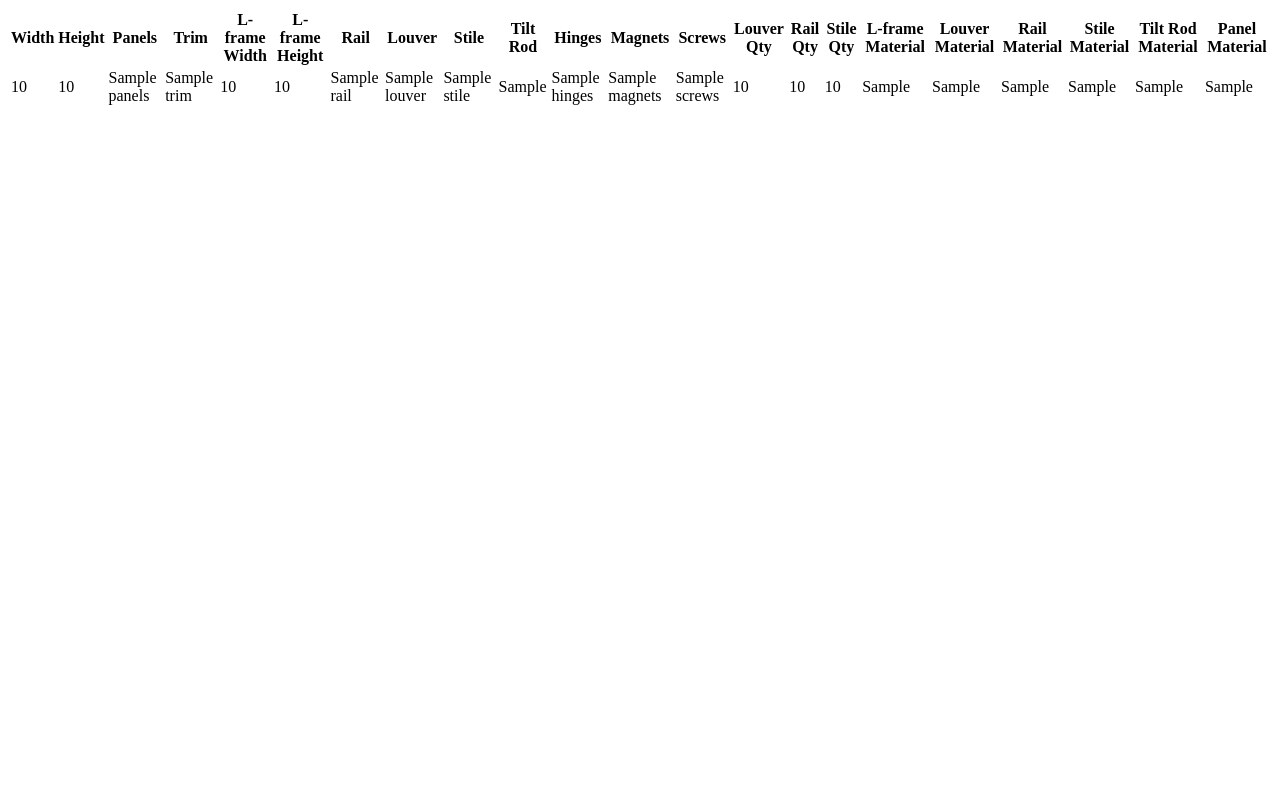
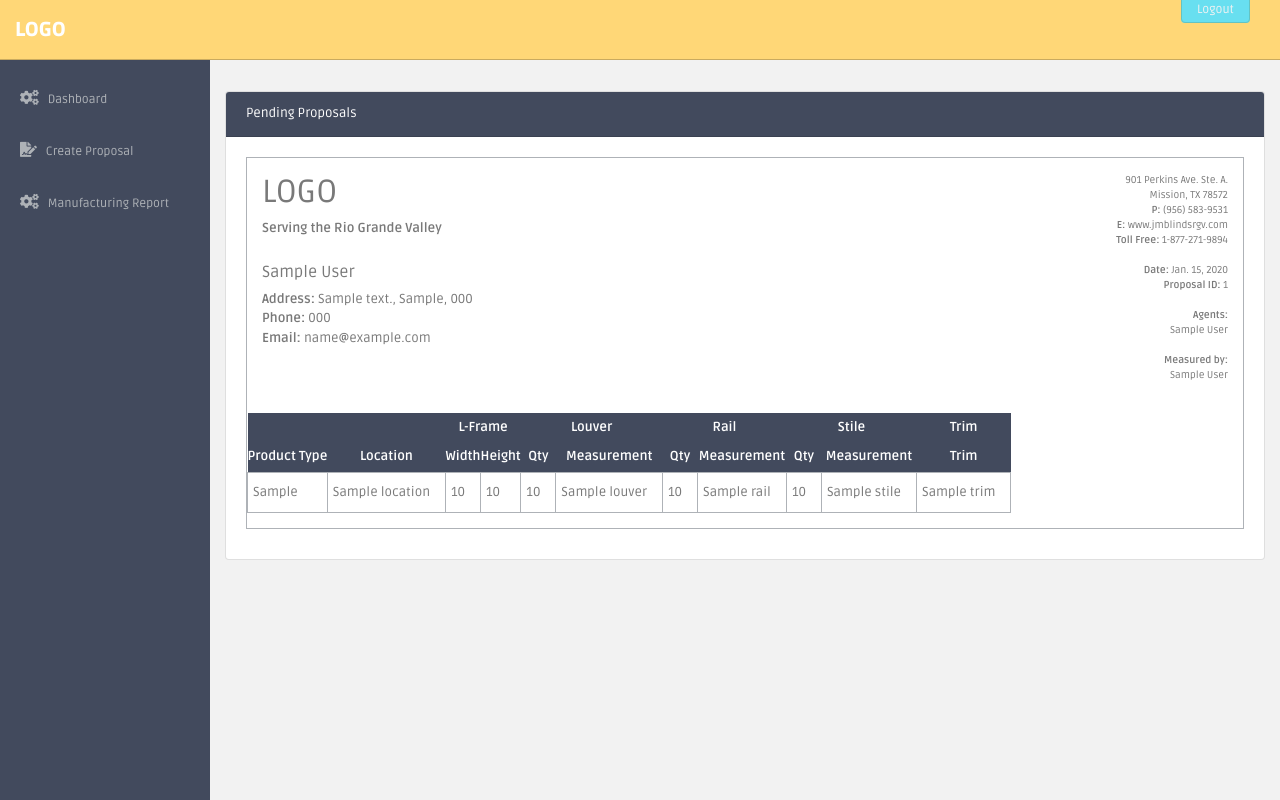
Before and after one commit to gcantu/kaizen, a Django app: template mysite/manufacturing/templates/manufacturing/report.html in a window 1280 px wide. Run offline with Django 3.2, Linux system fonts and the light colour scheme; tables that the repository leaves empty hold one stand-in row (values such as "Sample post"); the template is opened without the code that fills it: values that come from a table or form of the project are taken from there, most other values are stand-ins (such as "Sample title", 1, 10 or a date in 2020); parts of the project's set-up code (start-up, migrations or seed data) failed here and were passed over; some libraries are stand-ins or nearby versions.

Commit message:
update manufacturing report

```diff
--- a/mysite/manufacturing/templates/manufacturing/report.html
+++ b/mysite/manufacturing/templates/manufacturing/report.html
@@ -1,54 +1,64 @@
+{% extends "dashboard/home.html" %}
+{% load static %}
+{% load widget_tweaks %}
+
+{% block title %}Create Proposal{% endblock %}
+
+{% block template_header %}
+  {% include "dashboard/template_header.html" %}
+{% endblock %}
+
+{% block subcontent %}
+  <div class="row mt">
+    {% include "proposal/customer_info.html" %}
+
+    {% include "proposal/proposal_info.html" %}
+  </div>
+
+  <div class="row mt">
     <table>
       <thead>
-      <th>Width</th>
-      <th>Height</th>
-      <th>Panels</th>
-      <th>Trim</th>
-      <th>L-frame Width</th>
-      <th>L-frame Height</th>
-      <th>Rail</th>
-      <th>Louver</th>
-      <th>Stile</th>
-      <th>Tilt Rod</th>
-      <th>Hinges</th>
-      <th>Magnets</th>
-      <th>Screws</th>
-      <th>Louver Qty</th>
-      <th>Rail Qty</th>
-      <th>Stile Qty</th>
-      <th>L-frame Material</th>
-      <th>Louver Material</th>
-      <th>Rail Material</th>
-      <th>Stile Material</th>
-      <th>Tilt Rod Material</th>
-      <th>Panel Material</th>
+        <tr>
+          <th colspan=1></th>
+          <th colspan=1></th>
+          <th colspan=2>L-Frame</th>
+          <th colspan=2>Louver</th>
+          <th colspan=2>Rail</th>
+          <th colspan=2>Stile</th>
+          <th colspan=1>Trim</th>
+        </tr>
+        <tr>
+          <th colspan=1>Product Type</th>
+          <th colspan=1>Location</th>
+          <th colspan=1>Width</th>
+          <th colspan=1>Height</th>
+          <th colspan=1>Qty</th>
+          <th colspan=1>Measurement</th>
+          <th colspan=1>Qty</th>
+          <th colspan=1>Measurement</th>
+          <th colspan=1>Qty</th>
+          <th colspan=1>Measurement</th>
+          <th colspan=1>Trim</th>
+        </tr>
       </thead>
       <tbody>
         {% for item in results %}
           <tr>
-      <td>{{ item.width }}</td>
-      <td>{{ item.height }}</td>
-      <td>{{ item.panels }}</td>
-      <td>{{ item.trim }}</td>
+            <td>{{ item.prod_type }}</td>
+            <td>{{ item.location }}</td>
             <td>{{ item.LframeWidth }}</td>
             <td>{{ item.LframeHeight }}</td>
+            <td>{{ item.louverQty }}</td>
+            <td>{{ item.louver }}</td>
+            <td>{{ item.railQty }}</td>
             <td>{{ item.rail }}</td>
-      <td>{{ item.louver }}</td>
+            <td>{{ item.stileQty }}</td>
             <td>{{ item.stile }}</td>
-      <td>{{ item.tiltRod }}</td>
-      <td>{{ item.hinges }}</td>
-      <td>{{ item.magnets }}</td>
-      <td>{{ item.screws }}</td>
-      <td>{{ item.louverQty }}</td>
-      <td>{{ item.railQty }}</td>
-      <td>{{ item.stileQty }}</td>
-      <td>{{ item.LframeMaterial }}</td>
-      <td>{{ item.louverMaterial }}</td>
-      <td>{{ item.railMaterial }}</td>
-      <td>{{ item.stileMaterial }}</td>
-      <td>{{ item.tiltRodMaterial }}</td>
-      <td>{{ item.panelMaterial }}</td>
+            <td>{{ item.trim }}</td>
           </tr>
         {% endfor %}
       </tbody>
     </table>
+  </div>
+
+{% endblock %}
```
Also changed, not shown: mysite/manufacturing/views.py (+19 -9 lines). Lines whose indentation alone changed are shown as unchanged.
